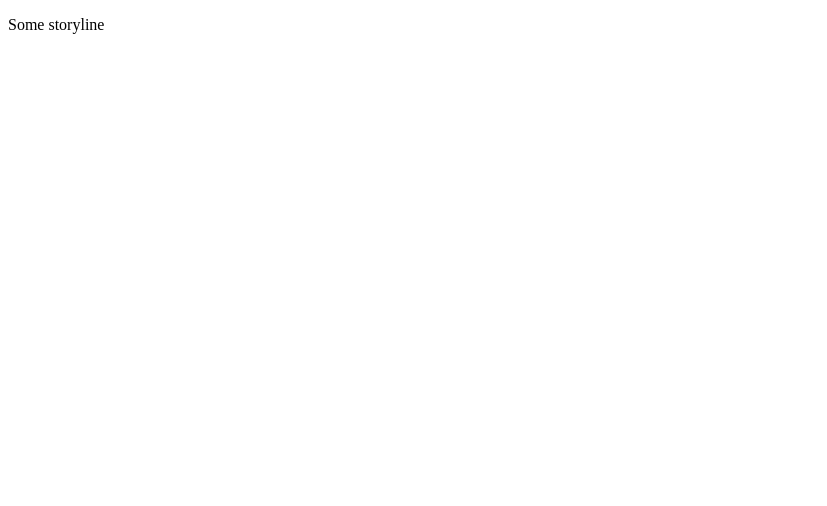
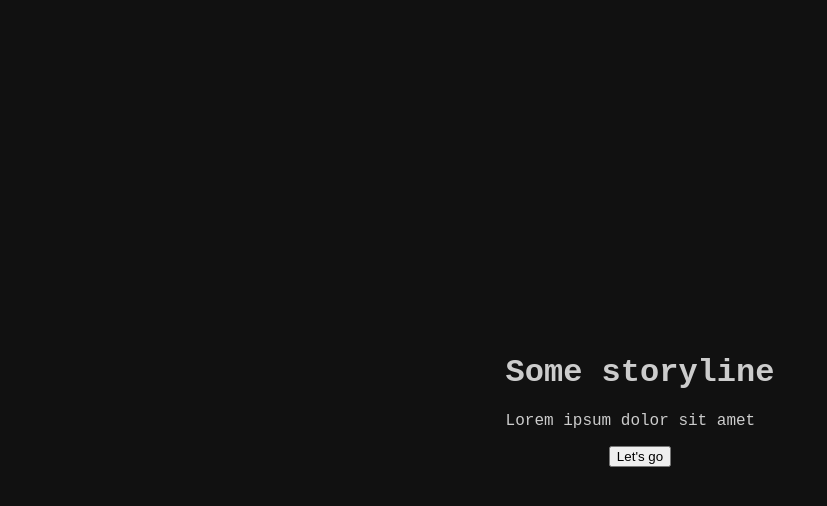
Before and after one commit to MichalRedm/react-rpg, a React (Vite) app: page / in a window 1280 px wide. Shown: the top 506 px of the page, without its empty margins (0-827 px from the left). Built offline with nearby package versions, Linux system fonts and the light colour scheme.

Commit message:
Basic progressing through the storyline

```diff
--- a/public/storyline.json
+++ b/public/storyline.json
@@ -1,5 +1,63 @@
 {
   "title": "Some storyline",
-  "descripion": "Lorem ipsum dolor sit amet",
-  "events": []
+  "description": "Lorem ipsum dolor sit amet",
+  "events": [
+    {
+      "id": "start",
+      "title": "Welcome to PUT",
+      "text": "It's a normal day on Lecture Centre of Poznań University of Technology. You are casually walking near the dressing room, trying to get through the large crowd of students, when suddenly you hear a loud scream coming from somewhere, probably somewhere from the first floor. What do you do, adventurer?",
+      "options": [
+        {
+          "text": "Go to the first floor and see what's going on.",
+          "goto": "challenge-accepted"
+        },
+        {
+          "text": "Who cares? Let's just ignore this weird stuff.",
+          "goto": "lazy"
+        }
+      ]
+    },
+    {
+      "id": "challenge-accepted",
+      "title": "What is going on?",
+      "text": "You quickly run to the first floor. You look around, but at the first sight, nothing seems special. People normally sit at the desks on the corridor, looking at screens of their computers and don't even notice you. Suddenly, near the room L125 you see some weird-shaped object that vanishes behind the corner before you manage to see what it is. You go in this direction, and you see a girl crying in the corner.",
+      "options": [
+        {
+          "text": "Let's ask her what happened",
+          "goto": {
+            "test1": 0.5,
+            "test2": 0.5
+          }
+        }
+      ]
+    },
+    {
+      "id": "lazy",
+      "title": "You are lazy!",
+      "text": "Why are you playing this?",
+      "options": []
+    },
+    {
+      "id": "test1",
+      "title": "TEST #1",
+      "text": "",
+      "options": [
+        {
+          "text": "Go back in time",
+          "goto": "start"
+        }
+      ]
+    },
+    {
+      "id": "test2",
+      "title": "test #2",
+      "text": "",
+      "options": [
+        {
+          "text": "Go back in time",
+          "goto": "start"
+        }
+      ]
+    }
+  ]
 }
--- a/src/App.scss
+++ b/src/App.scss
@@ -0,0 +1,17 @@
+.story-box {
+  max-width: 600px;
+
+  &__title {
+    text-align: center;
+  }
+
+  &__description {
+    text-align: justify;
+  }
+
+  &__options-container {
+    display: flex;
+    justify-content: center;
+    gap: 8px;
+  }
+}
--- a/src/App.tsx
+++ b/src/App.tsx
@@ -1,9 +1,11 @@
 import { useEffect, useState } from "react";
 import Storyline from "./types/Storyline";
+import StorylineOption from "./types/StorylineOption";
 import "./App.scss";
 
 function App() {
   const [storyline, setStoryline] = useState<Storyline | null>(null);
+  const [currentEventId, setCurrentEventId] = useState<string | null>(null);
 
   useEffect(() => {
     fetch("./storyline.json")
@@ -12,14 +14,72 @@ function App() {
       .catch(console.error);
   }, []);
 
-  return storyline !== null
+  const currentEvent = storyline?.events.find(event => event.id === currentEventId);
+
+  const goToFirstEvent = () => {
+    if (storyline) {
+      setCurrentEventId(storyline?.events[0].id);
+    }
+  };
+
+  const selectOption = (option: StorylineOption) => {
+    if (typeof option.goto === "string") {
+      setCurrentEventId(option.goto);
+    } else {
+      let random = Math.random();
+      for (const [id, probability] of Object.entries(option.goto)) {
+        if (probability > random) {
+          setCurrentEventId(id);
+          return;
+        }
+        random -= probability;
+      }
+    }
+  };
+
+  return (
+    <div className="story-box">
+      {
+        storyline !== null
+        ? (
+          currentEventId === null
             ? (
               <>
-        <p>{storyline.title}</p>
+                <h1 className="story-box__title">{storyline.title}</h1>
+                <p className="story-box__description">{storyline.description}</p>
+                <div className="story-box__options-container">
+                  <button
+                    className="story-box__option"
+                    onClick={goToFirstEvent}
+                  >
+                    Let's go
+                  </button>
+                </div>
               </>
+            )
+            : (currentEvent &&
+              <>
+                <h2 className="story-box__title">{currentEvent.title}</h2>
+                <p className="story-box__description">{currentEvent.text}</p>
+                <div className="story-box__options-container">
+                  {currentEvent.options.map((option, index) =>
+                    <button
+                      key={index}
+                      onClick={() => selectOption(option)}
+                      className="story-box__option"
+                    >
+                      {option.text}
+                    </button>
+                  )}
+                </div>
+              </>
+            )
         )
         : (
           <p>Loading</p>
+        )
+      }
+    </div>
   );
 }
 
--- a/src/index.scss
+++ b/src/index.scss
@@ -0,0 +1,14 @@
+html, body {
+  padding: 0;
+  margin: 0;
+}
+
+body {
+  background-color: #111;
+  color: #ccc;
+  font-family: 'Courier New', Courier, monospace;
+  display: flex;
+  align-items: center;
+  justify-content: center;
+  height: 100vh;
+}
--- a/src/types/StorylineOption.ts
+++ b/src/types/StorylineOption.ts
@@ -1,5 +1,6 @@
 interface StorylineOption {
   text: string;
+  goto: string | { [id: string]: number }
 }
 
 export default StorylineOption;
```
Lines whose indentation alone changed are shown as unchanged.
